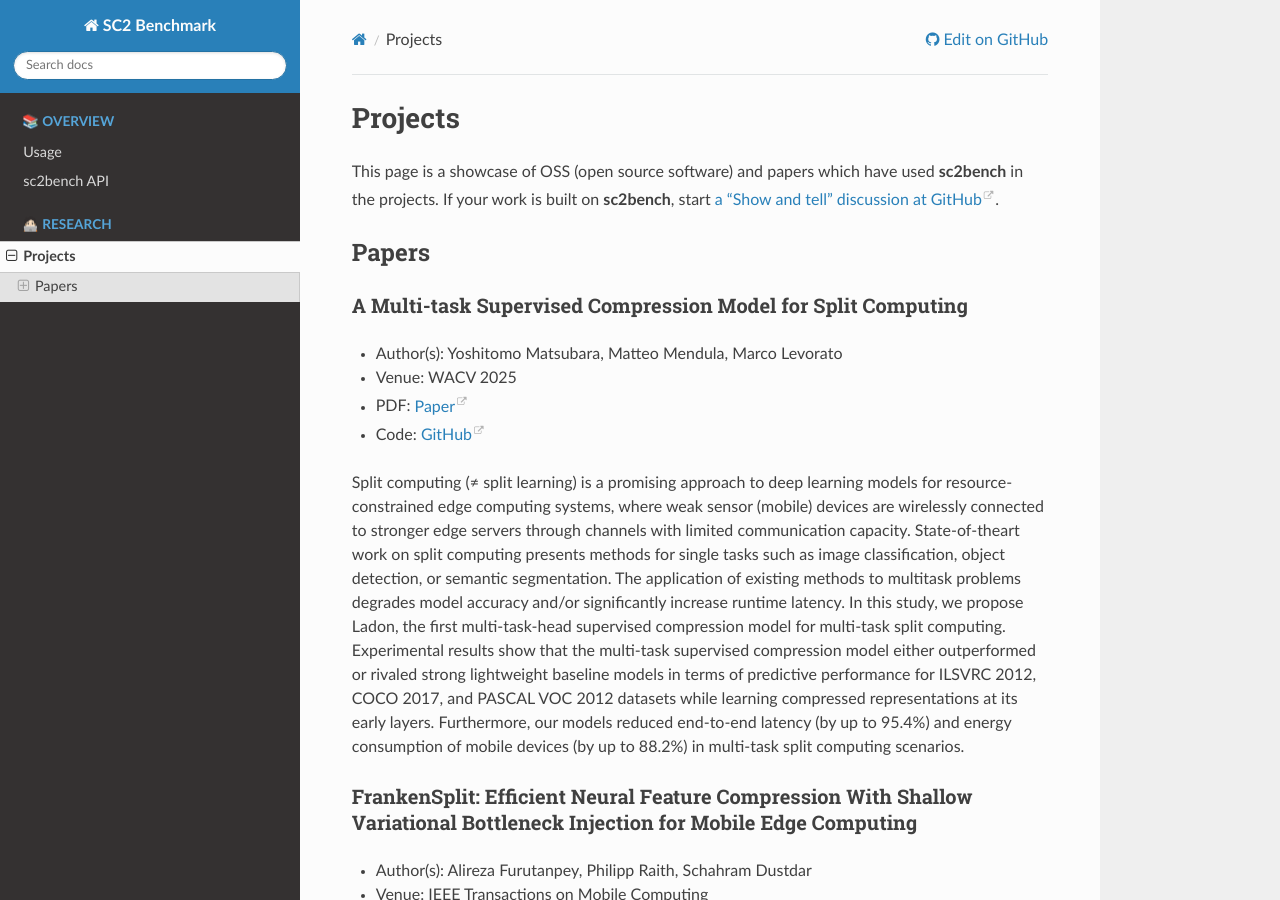
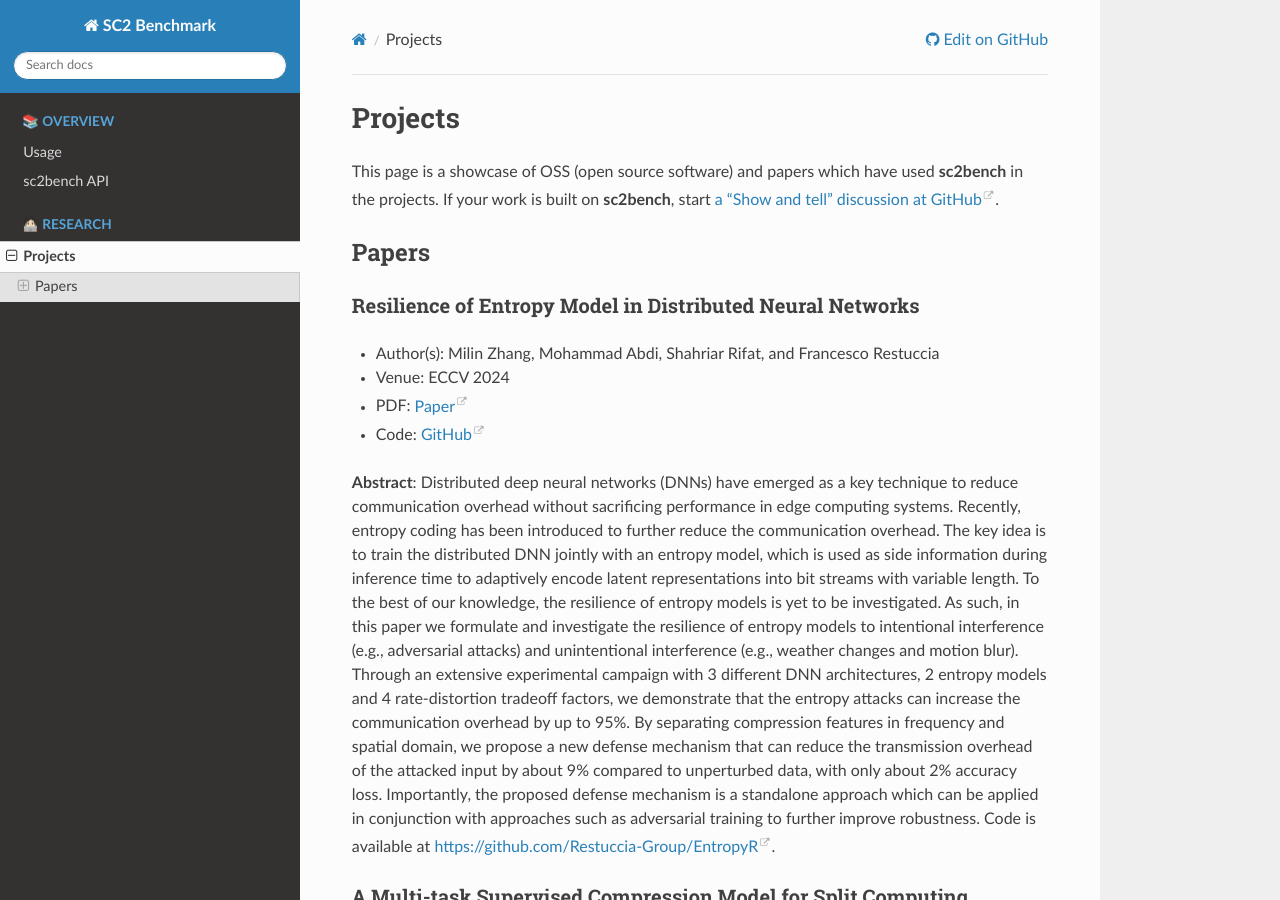
Before and after one commit to yoshitomo-matsubara/sc2-benchmark, a Sphinx documentation site: the page built from docs/source/projects.rst, in a window 1280 px wide and 900 px high. Built offline with Sphinx 7.4.7 and the Read the Docs theme 3.1.0, drawn with Linux system fonts in a browser that asks for light colours; the version number could not be read and is left out.

Commit message:
Add Milin's work to the project page

```diff
--- a/docs/source/projects.rst
+++ b/docs/source/projects.rst
@@ -12,6 +12,29 @@ If your work is built on **sc2bench**, start `a "Show and tell" discussion at Gi
 
 Papers
 *****
+Resilience of Entropy Model in Distributed Neural Networks
+----
+* Author(s): Milin Zhang, Mohammad Abdi, Shahriar Rifat, and Francesco Restuccia
+* Venue: ECCV 2024
+* PDF: `Paper <https://arxiv.org/abs/2403.00942>`_
+* Code: `GitHub <https://github.com/Restuccia-Group/EntropyR>`_
+
+**Abstract**: Distributed deep neural networks (DNNs) have emerged as
+a key technique to reduce communication overhead without sacrificing
+performance in edge computing systems. Recently, entropy coding has
+been introduced to further reduce the communication overhead. The key
+idea is to train the distributed DNN jointly with an entropy model,
+which is used as side information during inference time to adaptively
+encode latent representations into bit streams with variable length. To
+the best of our knowledge, the resilience of entropy models is yet to be
+investigated. As such, in this paper we formulate and investigate the
+resilience of entropy models to intentional interference (e.g., adversarial attacks) and unintentional interference (e.g., weather changes and
+motion blur). Through an extensive experimental campaign with 3 different DNN architectures, 2 entropy models and 4 rate-distortion tradeoff factors, we demonstrate that the entropy attacks can increase the
+communication overhead by up to 95%. By separating compression features in frequency and spatial domain, we propose a new defense mechanism that can reduce the transmission overhead of the attacked input
+by about 9% compared to unperturbed data, with only about 2% accuracy loss. Importantly, the proposed defense mechanism is a standalone
+approach which can be applied in conjunction with approaches such as
+adversarial training to further improve robustness. Code is available at
+https://github.com/Restuccia-Group/EntropyR.
 
 A Multi-task Supervised Compression Model for Split Computing
 ----
```
